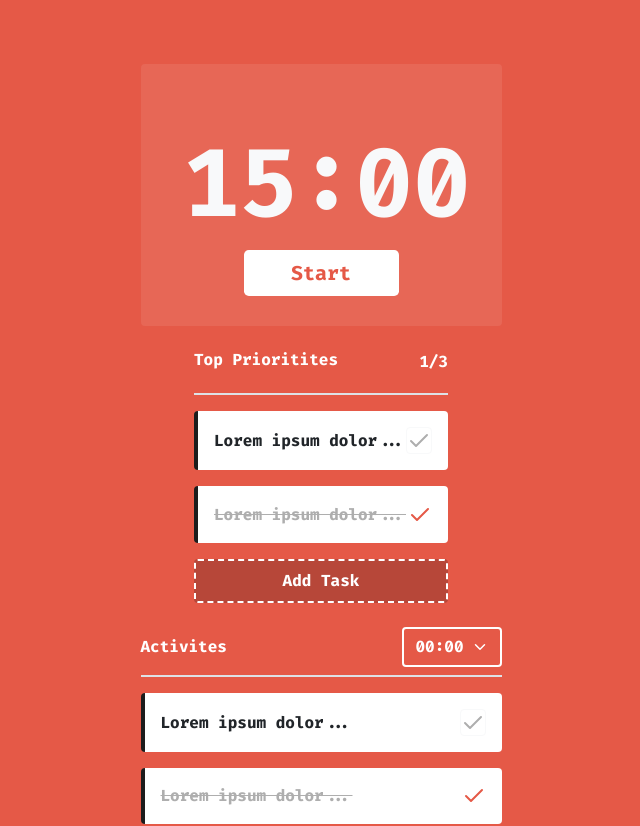
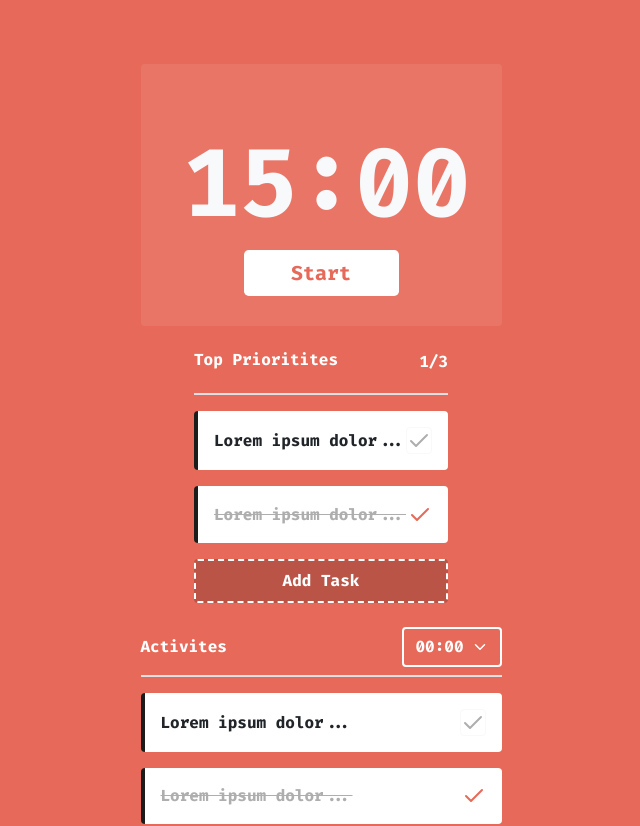
Before and after one commit to filipemelo2002/time-boxing, a React (Create React App) app: page / in a window 1280 px wide. Shown: the top 826 px of the page, without its empty margins (319-959 px from the left). Built offline with nearby package versions, Linux system fonts and the light colour scheme.

Commit message:
TB-21 Update portal primary color

```diff
--- a/src/styles/_variables.scss
+++ b/src/styles/_variables.scss
@@ -67,7 +67,7 @@ $colors: (
 // scss-docs-end colors-map
 
 // scss-docs-start theme-color-variables
-$primary: #E55947 !default;
+$primary: #E76959 !default;
 $secondary:     $gray-600 !default;
 $success:       $green !default;
 $info:          $cyan !default;
```
